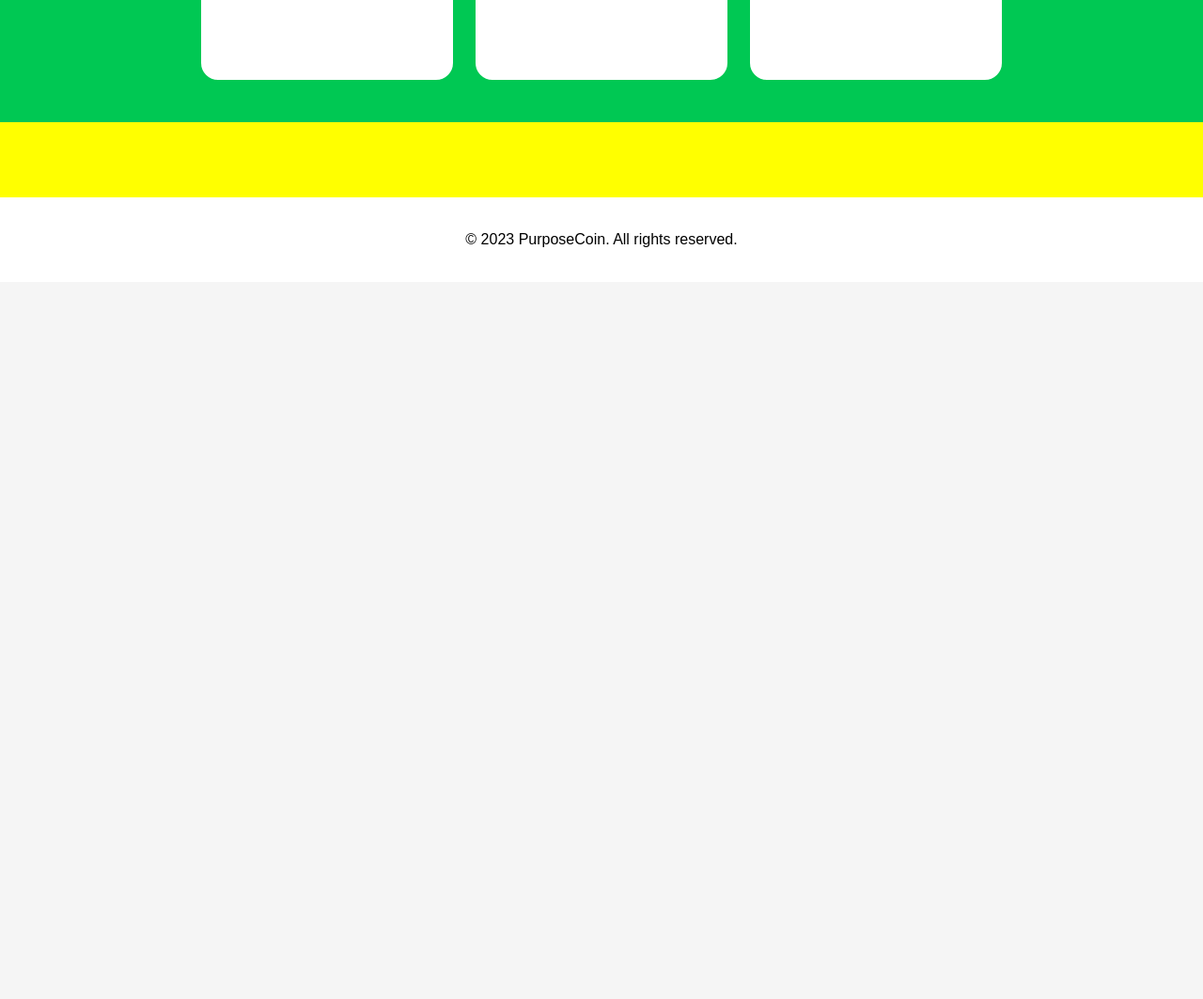
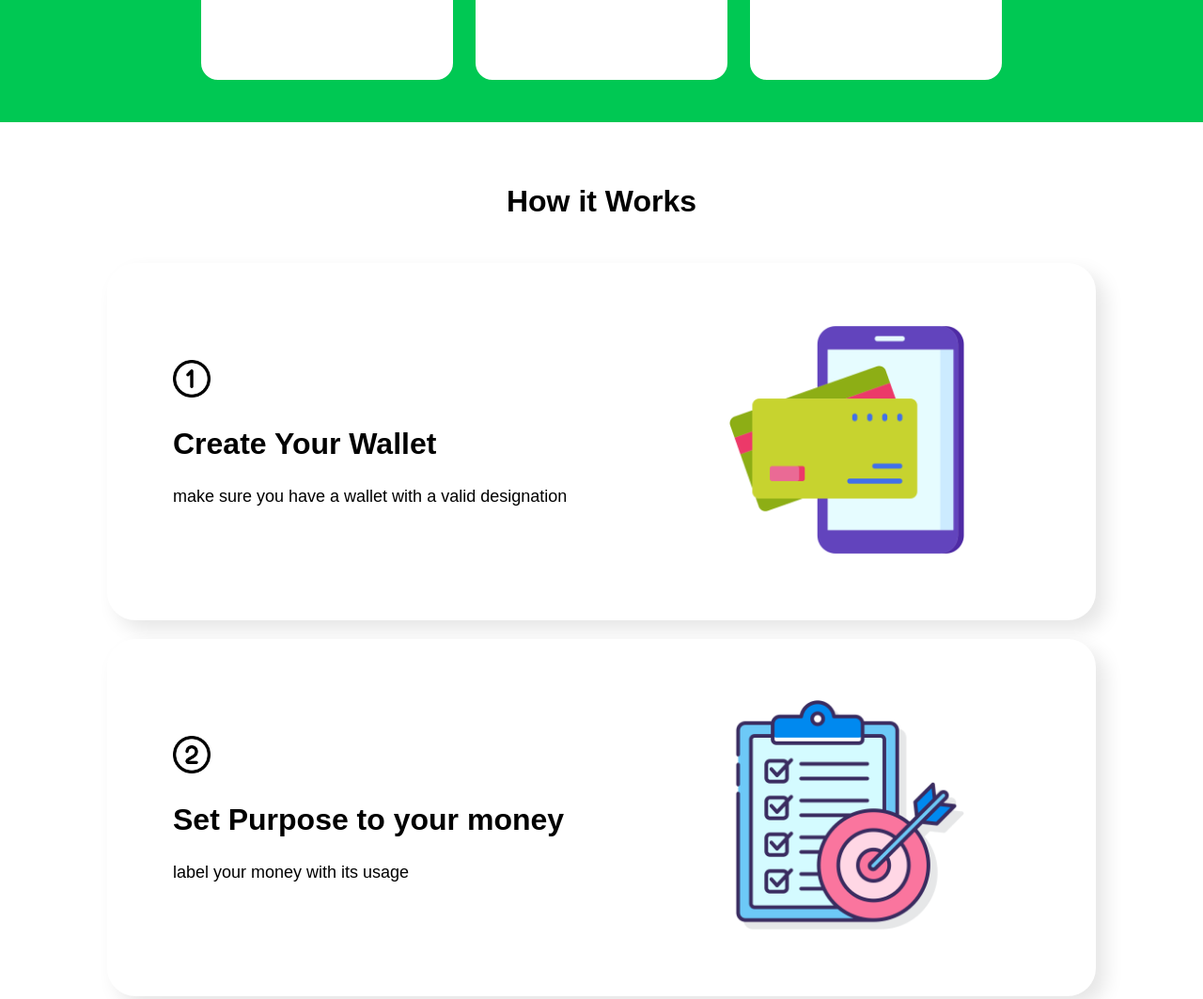
Before and after one commit to amitshou13/Hackathon-UI, a plain HTML site: page index.html in a window 1280 px wide. Shown: the part 1258-2321 px from the top of the page at 94% size. Before the commit the page ends 1558 px from the top, so only its background shows below. Drawn offline with Linux system fonts and the light colour scheme.

Commit message:
Changed animations

```diff
--- a/index.html
+++ b/index.html
@@ -66,12 +66,46 @@
 
   <!-- How it works -->
    <section class="how-it-works">
-
+    <span>
+      <h1>How it Works</h1>
+    </span>
+    <div class="hcard hcard1">
+      <div class="left">
+        <img class="numbers" src="./assests/one.png" alt="1">
+        <h1>Create Your Wallet</h1>
+        <p>make sure you have a wallet with a valid designation</p>
+      </div>
+      <div class="right">
+        <img src="./assests/wallet-img.png" alt="">
+      </div>
+    </div>
+    <div class="hcard hcard2">
+      <div class="left">
+        <img class="numbers" src="./assests/two.png" alt="2">
+        <h1>Set Purpose to your money</h1>
+        <p>label your money with its usage</p>
+      </div>
+      <div class="right">
+        <img src="./assests/purpose-img.png" alt="">
+      </div>
+    </div>
+    <div class="hcard hcard3">
+      <div class="left">
+        <img class="numbers" src="./assests/three.png" alt="3">
+        <h1>Make transaction</h1>
+        <p>Your money is safely transfer</p>
+      </div>
+      <div class="right">
+        <img src="./assests/transfermoney.png" alt="">
+      </div>
+    </div>
    </section>
 
 
   <footer>
     <p>&copy; 2023 PurposeCoin. All rights reserved.</p>
   </footer>
+
+  <script src="script.js"></script>
 </body>
 </html>
--- /dev/null
+++ b/script.js
@@ -0,0 +1,13 @@
+gsap.from(".how-it-works .hcard", {
+    y: 90,
+    opacity: 0,
+    duration: 1,
+    scrollTrigger: {
+      trigger: ".hcard",
+      scroller: "body",
+      markers:true,
+      start: "top 70%",
+      end: "top 65%",
+      scrub: 1,
+    },
+});
--- a/style.css
+++ b/style.css
@@ -123,6 +123,7 @@ body {
     display: flex;
     color: #fff;
     font-size: xx-large;
+    font-weight: 700;
     justify-content: center;
   }
 
@@ -150,10 +151,69 @@ body {
   }
 
   .how-it-works {
-
-    background-color: yellow;
+    height: fit-content;
+    background-color: #fff;
+    display: flex;
+    flex-direction: column;
+    gap: 20px;
+    justify-content: center;
+    align-items: center;
   }
 
+  .how-it-works span h1 {
+    font-size: xx-large;
+    font-weight: 700;
+  }
+
+  .hcard {
+    background-color: #fff;
+    border: none;
+    border-radius: 30px;
+    display: flex;
+    justify-content: space-between;
+    align-items: center;
+    height: 300px;
+    width: 80%;
+    padding: 40px 70px;
+    box-shadow: 10px 10px 20px 0 rgba(0, 0, 0, 0.1);
+    margin-top: 0 auto;
+
+    animation: move 5s;
+    animation-timeline: view();
+    animation-range: entry 20%;
+  }
+
+  @keyframes move{
+    from {
+      transform: translateY(100%);
+    }
+    to {
+      transform: translateY(0%);
+    }
+  }
+
+  .hcard .left h1 {
+    font-size: xx-large;
+  }
+
+  .hcard .left p {
+    font-size: large;
+  }
+
+  .hcard .right {
+
+  }
+
+  .hcard .right img{
+    height: 250px;
+    width: 250px;
+    padding-right: 70px;
+  }
+
+  .hcard .numbers {
+    height: 40px;
+    width: 40px;
+  }
 
   footer {
     background-color: #fff;
```
Also changed, not shown: assests/one.png (added), assests/purpose-img.png (added), assests/three.png (added), assests/transfermoney.png (added), assests/two.png (added), assests/wallet-img.png (added).
